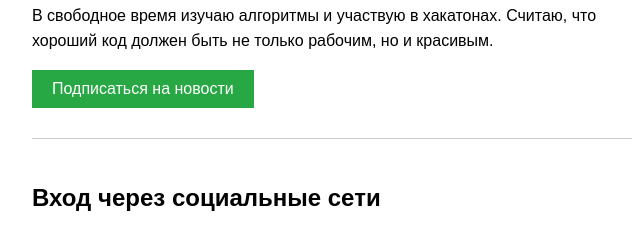
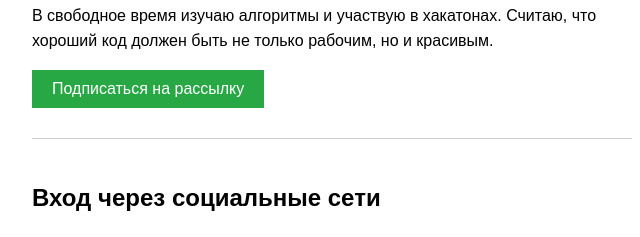
Before and after one commit to limbolkx/SalnikovISeleznev, a plain HTML site: page index.html in a window 1280 px wide. Shown: the part 244-481 px from the top of the page, 308-948 px from the left. Drawn offline with Linux system fonts and the light colour scheme.

Commit message:
Текст: рассылка

```diff
--- a/index.html
+++ b/index.html
@@ -31,7 +31,8 @@
     <!-- Кнопка из пункта 3 -->
 
     <!-- Сюда будем добавлять форму из пункта 4 -->
-    <button class="subscribe-btn">Подписаться на новости</button>
+    <button class="subscribe-btn">Подписаться на рассылку</button>
+
 <div class="social-login">
     <h2>Вход через социальные сети</h2>
     <button style="background: #dd4b39; color: white;">Войти через Google</button>
```
